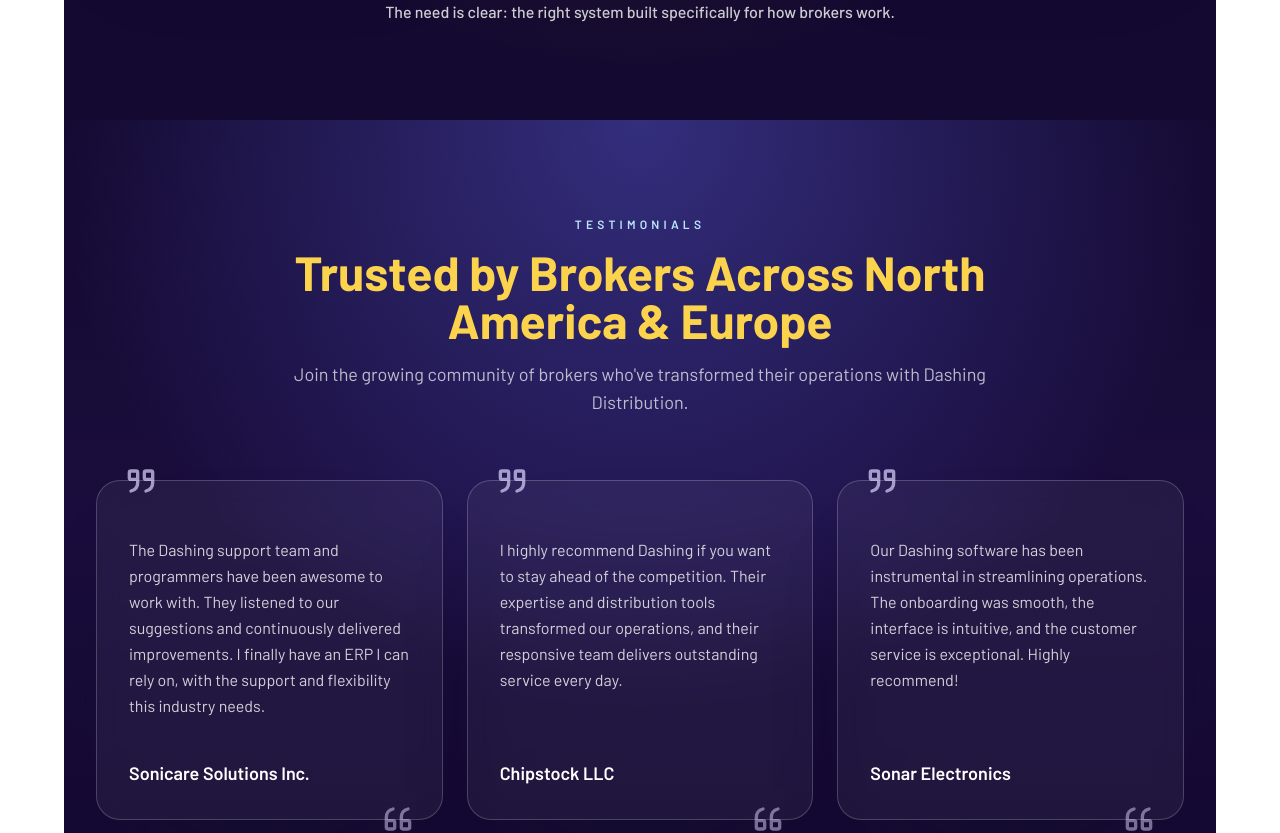
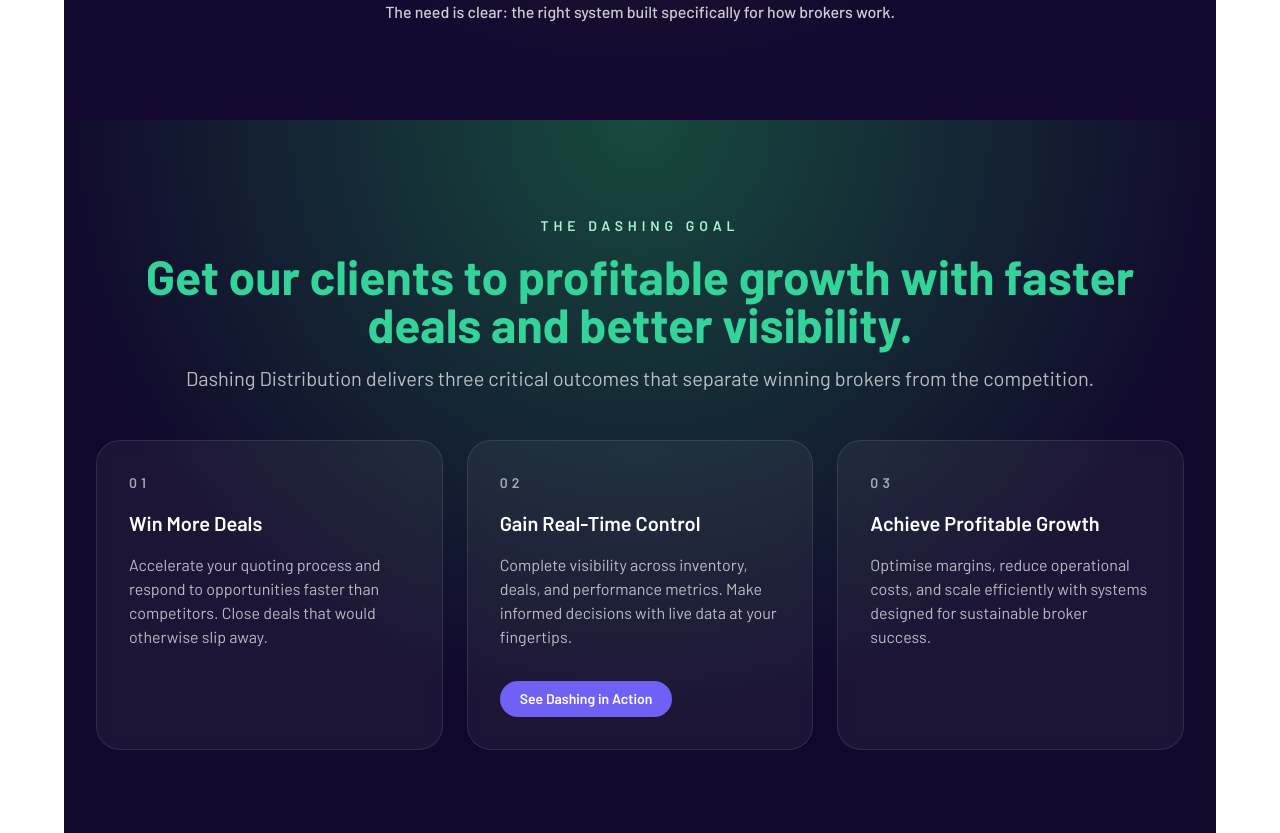
Before and after one commit to hari-bhandari/dashing-site2, a Next.js app: page / in a window 1280 px wide. Shown: the part 1100-1933 px from the top of the page. Built offline with nearby package versions, Linux system fonts and the light colour scheme; no server answers.

Commit message:
Add DashingGoal component with outcomes and action link

```diff
--- /dev/null
+++ b/src/app/components/Sections/DashingGoal.tsx
@@ -0,0 +1,68 @@
+import Link from "next/link";
+
+const outcomes = [
+  {
+    number: "01",
+    title: "Win More Deals",
+    description:
+      "Accelerate your quoting process and respond to opportunities faster than competitors. Close deals that would otherwise slip away.",
+  },
+  {
+    number: "02",
+    title: "Gain Real-Time Control",
+    description:
+      "Complete visibility across inventory, deals, and performance metrics. Make informed decisions with live data at your fingertips.",
+  },
+  {
+    number: "03",
+    title: "Achieve Profitable Growth",
+    description:
+      "Optimise margins, reduce operational costs, and scale efficiently with systems designed for sustainable broker success.",
+  },
+];
+
+export default function DashingGoal() {
+  return (
+    <section className="relative isolate overflow-hidden bg-[#11082c] py-20 text-white sm:py-24">
+      <div
+        className="absolute inset-0 -z-10 bg-[radial-gradient(circle_at_top,rgba(34,197,94,0.35),transparent_65%)]"
+        aria-hidden
+      />
+      <div className="mx-auto flex max-w-6xl flex-col gap-12 px-4 text-center sm:px-6 lg:px-8">
+        <div className="space-y-4">
+          <p className="text-sm font-semibold uppercase tracking-[0.35em] text-emerald-200">The Dashing goal</p>
+          <h2 className="text-4xl font-bold text-emerald-400 sm:text-5xl">
+            Get our clients to profitable growth with faster deals and better visibility.
+          </h2>
+          <p className="text-lg text-white/70 sm:text-xl">
+            Dashing Distribution delivers three critical outcomes that separate winning brokers from the competition.
+          </p>
+        </div>
+        <div className="grid gap-6 text-left sm:grid-cols-2 lg:grid-cols-3">
+          {outcomes.map((outcome) => (
+            <article
+              key={outcome.number}
+              className="flex h-full flex-col gap-4 rounded-3xl border border-white/10 bg-white/5 p-8 backdrop-blur"
+            >
+              <span className="text-sm font-semibold uppercase tracking-[0.3em] text-white/60">
+                {outcome.number}
+              </span>
+              <h3 className="text-xl font-semibold text-white">{outcome.title}</h3>
+              <p className="text-sm leading-relaxed text-white/70 sm:text-base">{outcome.description}</p>
+              {outcome.number === "02" ? (
+                <div className="pt-4">
+                  <Link
+                    href="/contact"
+                    className="inline-flex items-center justify-center rounded-full bg-[#7061F5] px-5 py-2 text-sm font-semibold text-white shadow-[0_20px_45px_-25px_rgba(112,97,245,0.9)] transition hover:-translate-y-0.5 hover:bg-[#5b4ee6]"
+                  >
+                    See Dashing in Action
+                  </Link>
+                </div>
+              ) : null}
+            </article>
+          ))}
+        </div>
+      </div>
+    </section>
+  );
+}
--- a/src/app/page.tsx
+++ b/src/app/page.tsx
@@ -11,6 +11,7 @@ import Navbar from '@/app/components/Navigation/Navbar';
 import Testimonials from '@/app/components/Testimonials/Testimonials';
 import Timeline from './components/Timeline/Timeline';
 import BrokersDilemma from "@/app/components/Sections/BrokersDilemma";
+import DashingGoal from "@/app/components/Sections/DashingGoal";
 
 export default function Home() {
   return (
@@ -18,6 +19,7 @@ export default function Home() {
       <Navbar />
       <Hero />
       <BrokersDilemma />
+      <DashingGoal />
       <Testimonials />
 
         <InfoBox/>
```
